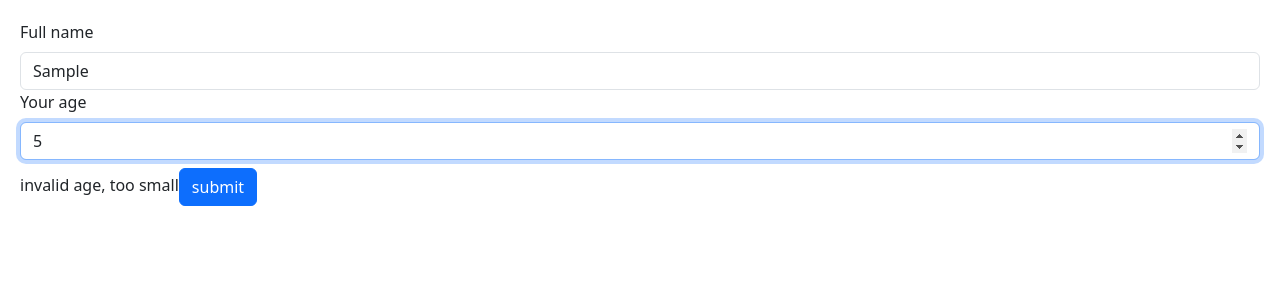
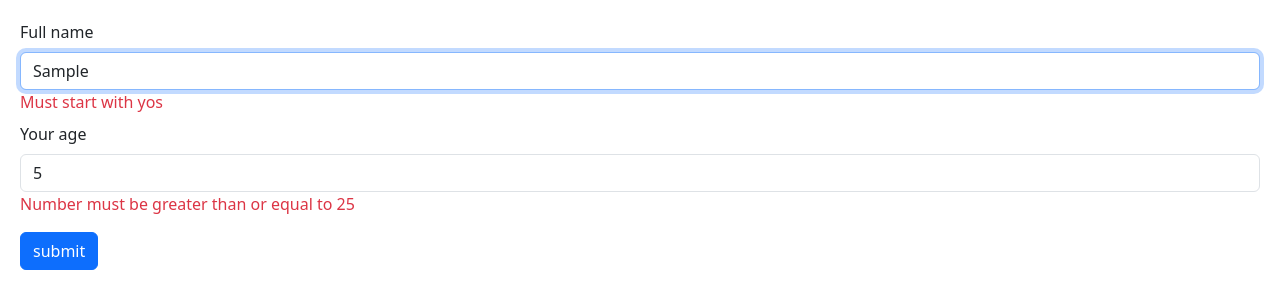
Before and after one commit to J0-Y0/typescript-best-practice, a React (Vite) app: page / in a window 1280 px wide. Both pictures are taken after typing "Sample", "5" into the empty fields and a click on the input "submit". Shown: the top 308 px of the page. Built offline with nearby package versions, Linux system fonts and the light colour scheme.

Commit message:
validating with zod

```diff
--- a/package.json
+++ b/package.json
@@ -10,6 +10,7 @@
     "preview": "vite preview"
   },
   "dependencies": {
+    "@hookform/resolvers": "^3.9.0",
     "bootstrap": "5.3",
     "react": "^18.3.1",
     "react-dom": "^18.3.1",
--- a/src/components/Form.tsx
+++ b/src/components/Form.tsx
@@ -1,12 +1,35 @@
+// npm i zod
+// npm i react-hook-form
+//npm i @reacthook/resolvers
 import React from "react";
 import { FieldValues, useForm } from "react-hook-form";
+import { z } from "zod";
+import { zodResolver } from "@hookform/resolvers/zod";
+
+//define schema
+const schema = z.object({
+  name: z
+    .string()
+    .startsWith("yos", { message: "Must start with yos" })
+    .min(4)
+    .max(7),
+  age: z
+    .number({ invalid_type_error: "invalid  format" })
+    .positive({ message: "must be positive" })
+    .min(25),
+});
+// type is similar to interface
+type FormData = z.infer<typeof schema>;
 
 const Form = () => {
+  // integrate zod and react-hook-form ,useForm
+  //using resolvers
   const {
     register,
     handleSubmit,
-    formState: { errors },
-  } = useForm();
+    formState: { errors, isValid, ii },
+  } = useForm<FormData>({ resolver: zodResolver(schema) });
+
   const onSubmit = (data: FieldValues) => {
     console.log(data);
   };
@@ -17,42 +40,40 @@ const Form = () => {
         Full name
       </label>
       <input
-        {...register("name", { required: true, minLength: 5 })}
+        {...register("name")}
         id="name"
         type="text"
         className="form-control"
       />
-      {errors.name?.type === "minLength" && (
-        <label htmlFor="age" className="form-label">
-          invalid name, too small
+      {errors.name && (
+        <label htmlFor="name" className="form-label text-danger">
+          {errors.name.message}
         </label>
       )}
-      {errors.name?.type === "required" && (
-        <label htmlFor="age" className="form-label">
-          name is required
-        </label>
-      )}
+
+      <br></br>
       <label htmlFor="age" className="form-label">
         Your age
       </label>
 
       <input
-        {...register("age", { required: true, minLength: 5 })}
+        {...register("age", { valueAsNumber: true })}
         type="number"
         id="age"
         className="form-control"
       />
-      {errors.age?.type === "minLength" && (
-        <label htmlFor="age" className="form-label">
-          invalid age, too small
+      {errors.age && (
+        <label htmlFor="age" className="form-label text-danger">
+          {errors.age.message}
         </label>
       )}
-      {errors.age?.type === "required" && (
-        <label htmlFor="age" className="form-label">
-          required
-        </label>
-      )}
-      <input type="submit" value="submit" className="btn btn-primary my-2" />
+      <br></br>
+      <input
+        type="submit"
+        // disabled={ !isValid}
+        value="submit"
+        className="btn btn-primary my-2"
+      />
     </form>
   );
 };
```
Also changed, not shown: 1 other file (tests, documents, lock files or other folders).
